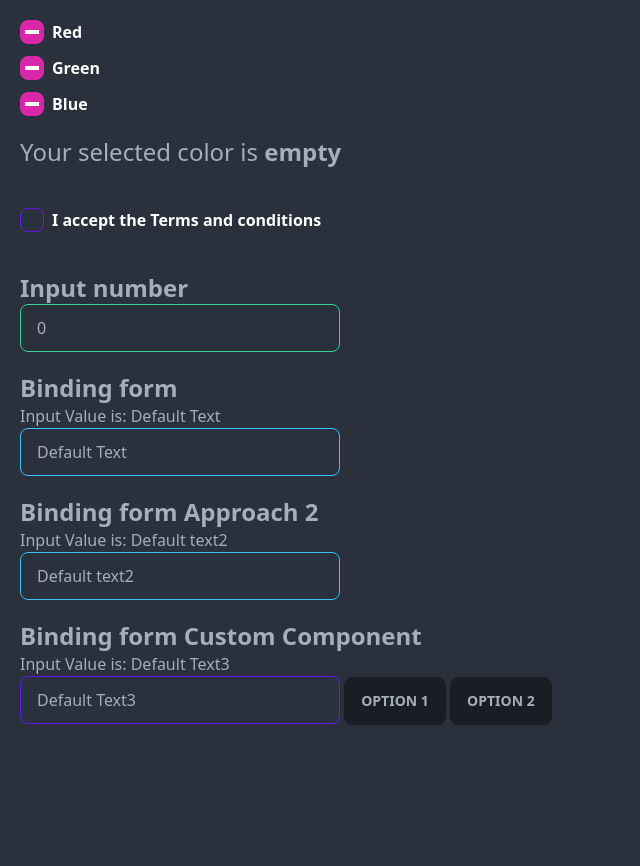
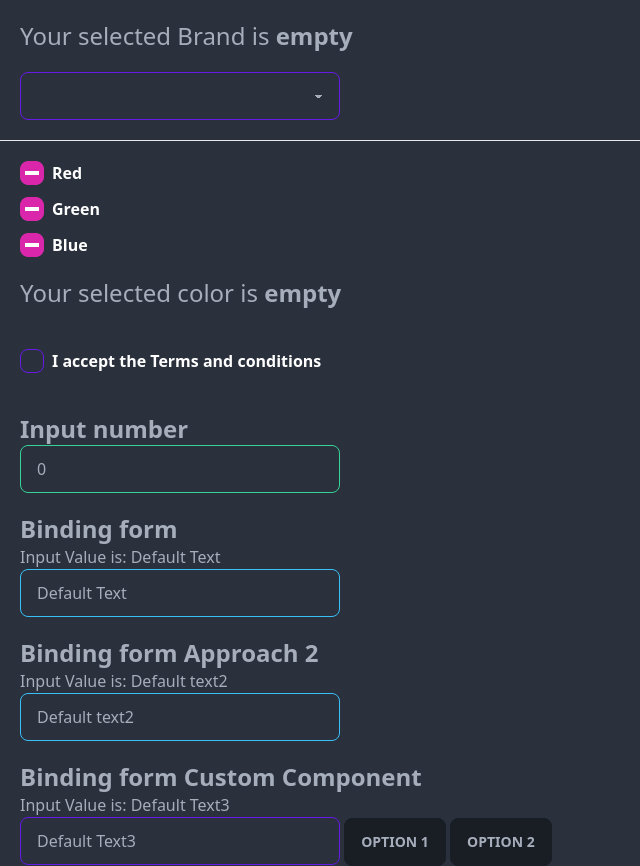
Before and after one commit to sabbirkuasha/Learning-svelte, a Svelte app: page / in a window 1280 px wide. Shown: the whole page, without its empty margins (0-640 px from the left). Before the commit the page ends 800 px from the top, so only its background shows below. Built offline with nearby package versions, Linux system fonts and the light colour scheme.

Commit message:
Select Input Binding
Binding select input

```diff
--- a/src/App.svelte
+++ b/src/App.svelte
@@ -9,6 +9,7 @@
     let inputNumber = 0
     let checkStatus = null
     let favColor = null
+    let favBrand = null
 
     //this means everytime inputValue varibale changes, console log the inputValue
     $:console.log(inputValue)
@@ -16,6 +17,7 @@
     $:console.log(1+inputNumber)
     $:console.log(checkStatus)
     $:console.log(favColor)
+    $:console.log(favBrand)
 
     function setValue(event){
         inputValue = event.target.value
@@ -28,7 +30,25 @@
 </script>
 
 <main>
+    <!-- select input binding -->
+    <h1 class="text-2xl p-5">
+        Your selected Brand is {#if favBrand}
+            <b class="text-blue-700">{favBrand}</b>
+            {:else}
+            <b class="text-white-700">{"empty"}</b>
+        {/if}
+    </h1>
+    <select bind:value={favBrand}
+    class="ml-5 select select-primary w-full max-w-xs">
+        <option disabled selected>Pick your favorite Brand</option>
+        <option value="Honda">Honda</option>
+        <option value="Toyota">Toyota</option>
+        <option value="Ferrari">Ferrari</option>
+        <option value="Tesla">Tesla</option>
+        <option value="Mazda">Mazda</option>
+    </select>
 
+    <hr class="mt-5">
 
     <!-- Radio button binding -->
     <!-- if we assign radio buttons a name then we can only choose one option -->
```
